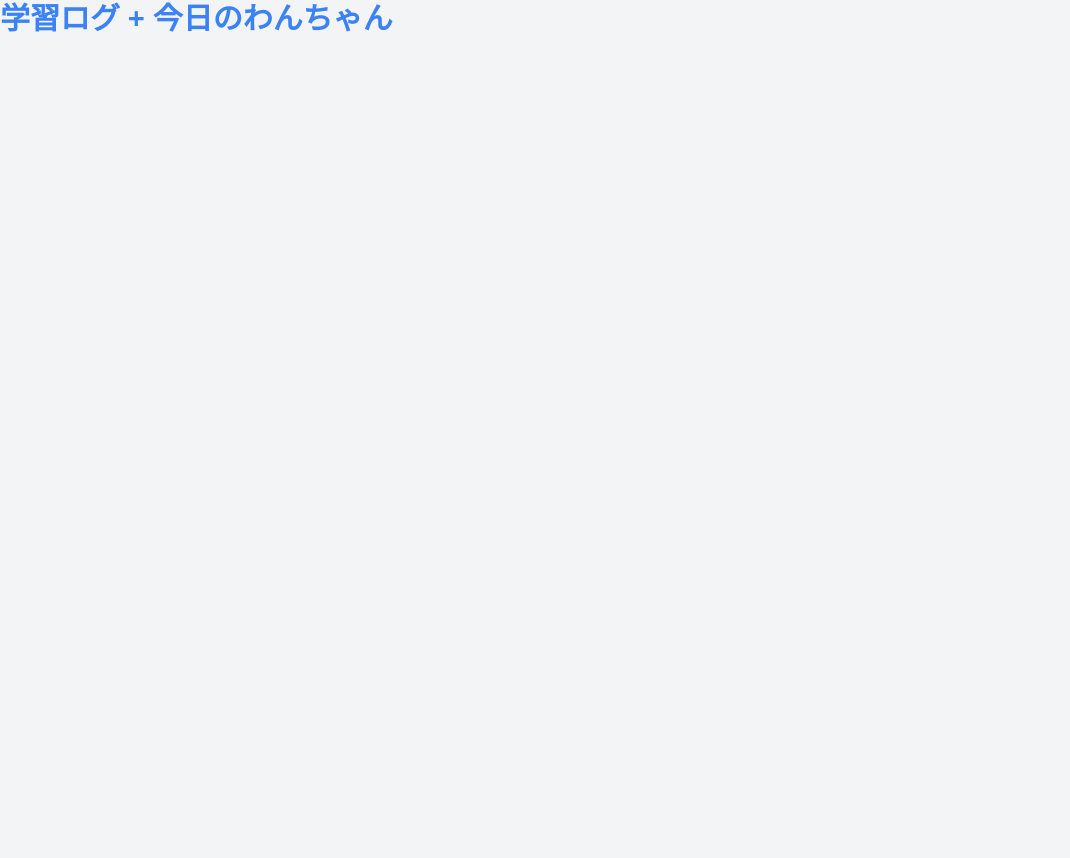
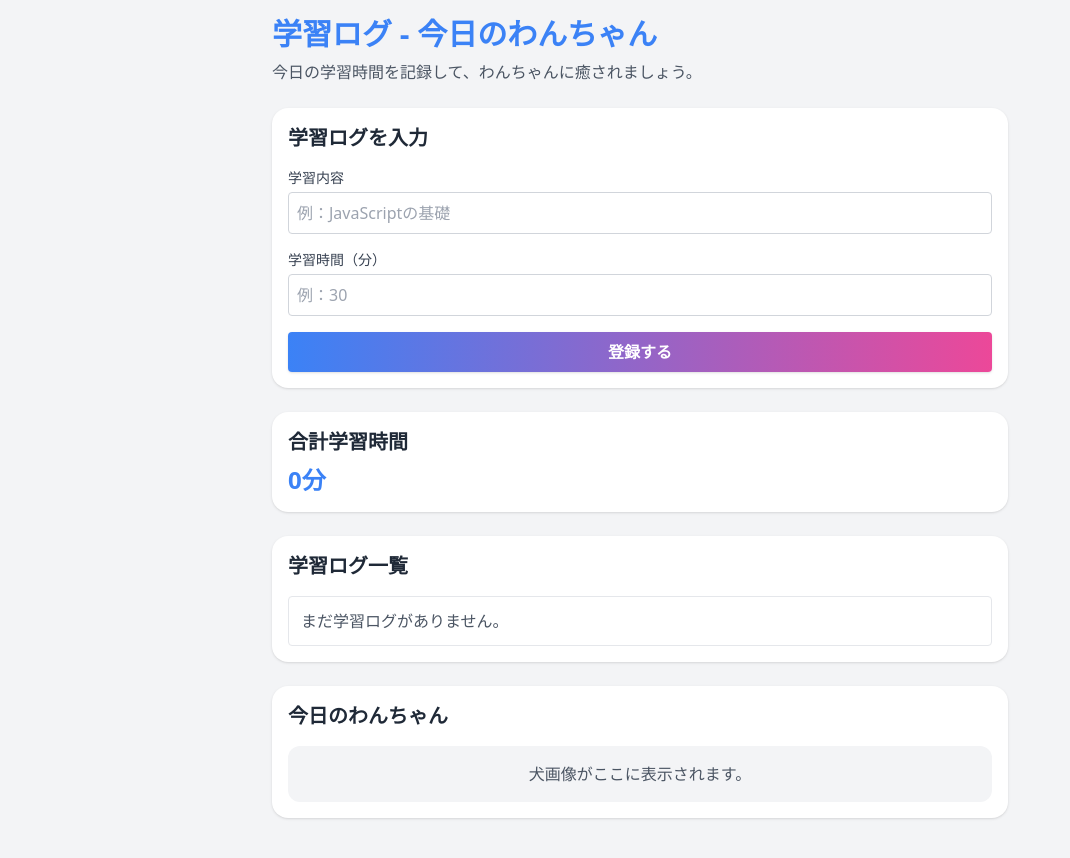
Before and after one commit to IshigakiAya/study-log-with-dogs, a website: page src/index.html in a window 1280 px wide. Shown: the whole page, without its empty margins (0-1070 px from the left). Before the commit the page ends 800 px from the top, so only its background shows below. Drawn offline with Linux system fonts and the light colour scheme.

Commit message:
Create layout feature #1

```diff
--- a/src/index.html
+++ b/src/index.html
@@ -3,11 +3,54 @@
 <head>
     <meta charset="UTF-8">
     <meta name="viewport" content="width=device-width, initial-scale=1.0">
-    <title>学習ログ + 今日のわんちゃん</title>
+    <title>学習ログ - 今日のわんちゃん</title>
     <link rel="stylesheet" href="../dist/output.css">
 </head>
 <body class="bg-gray-100">
-    <h1 class="text-3xl font-bold text-blue-500">学習ログ + 今日のわんちゃん</h1>
+    <main class="mx-auto max-w-3xl p-4">
+        <header class="mb-6">
+            <h1 class="text-3xl font-bold text-blue-500">学習ログ - 今日のわんちゃん</h1>
+            <p class="mt-2 text-gray-600">今日の学習時間を記録して、わんちゃんに癒されましょう。</p>
+        </header>
+        <section class="mb-6 rounded-2xl bg-white p-4 shadow">
+            <h2 class="mb-4 text-xl font-bold text-gray-800">学習ログを入力</h2>
+
+            <form>
+                <div class="mb-4">
+                    <label for="study-title" class="mb-1 block text-sm font-medium text-gray-700">学習内容</label>
+                    <input id="study-title" type="text" class="w-full rounded border border-gray-300 p-2" placeholder="例：JavaScriptの基礎">
+                </div>
+                <div class="mb-4">
+                    <label for="study-time" class="mb-1 block text-sm font-medium text-gray-700">学習時間（分）</label>
+                    <input id="study-time" type="number" class="w-full rounded border border-gray-300 p-2" placeholder="例：30">
+                </div>
+                <button type="submit" class="w-full bg-gradient-to-r from-blue-500 to-pink-500 rounded px-4 py-2 font-bold text-white shadow transition hover:from-blue-400 hover:to-pink-400">登録する</button>
+            </form>
+        </section>
+
+        <section class="mb-6 rounded-2xl bg-white p-4 shadow">
+            <h2 class="mb-2  text-xl font-bold text-gray-800">合計学習時間</h2>
+            <p class="text-2xl font-bold text-blue-500">0分</p>
+        </section>
+
+        <section class="mb-6 rounded-2xl bg-white p-4 shadow">
+            <h2 class="mb-4 text-xl font-bold text-gray-800">学習ログ一覧</h2>
+
+            <ul class="space-y-2">
+                <li class="rounded border border-gray-200 p-3 text-gray-600">
+                    まだ学習ログがありません。
+                </li>
+            </ul>
+        </section>
+
+        <section class="mb-6 rounded-2xl bg-white p-4 shadow">
+            <h2 class="mb-4 text-xl font-bold text-gray-800">今日のわんちゃん</h2>
+
+            <div class="rounded-xl bg-gray-100 p-4 text-center text-gray-600">
+                犬画像がここに表示されます。
+            </div>
+        </section>
+    </main>
 
     <script src="main.js"></script>
 </body>
```
Also changed, not shown: dist/output.css.
